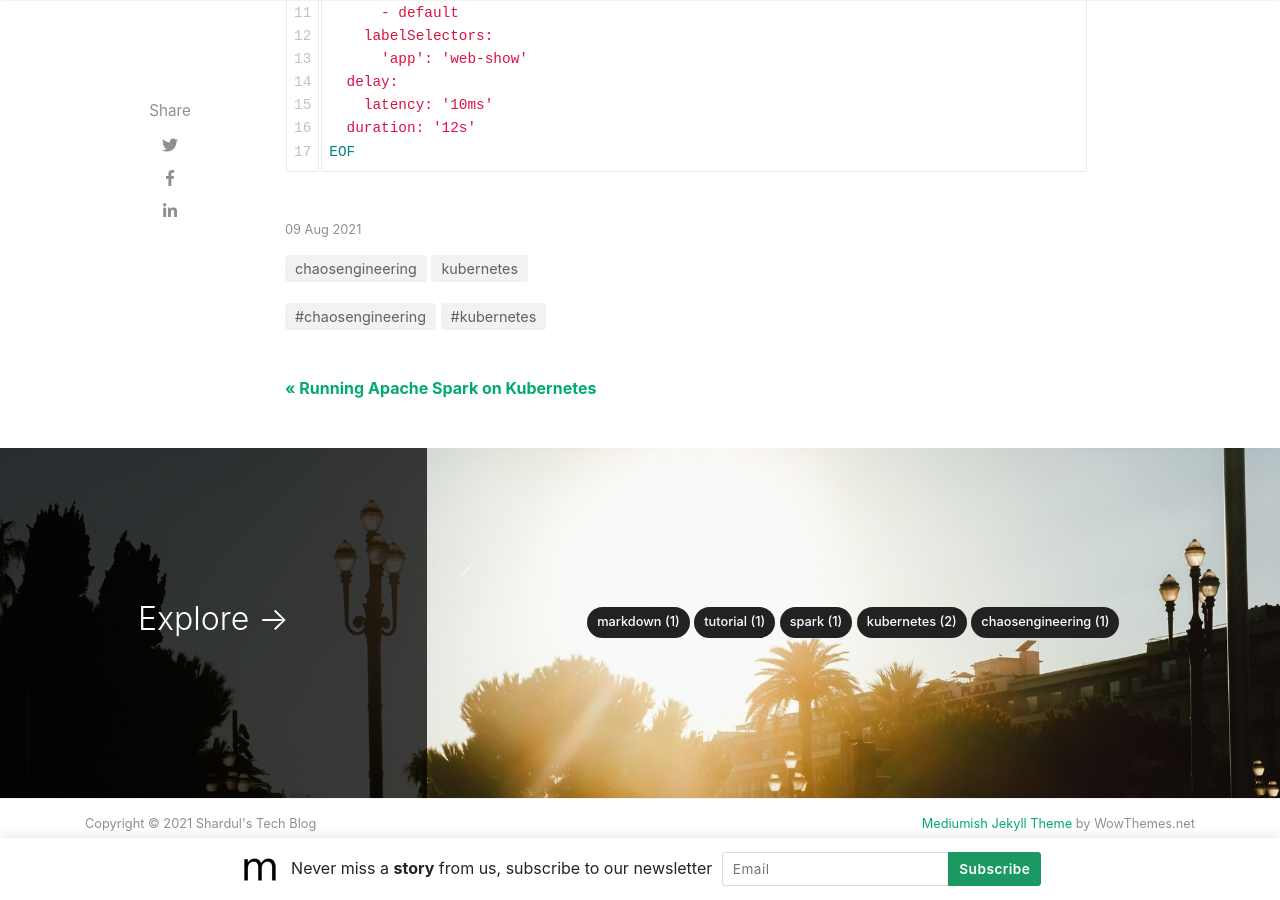
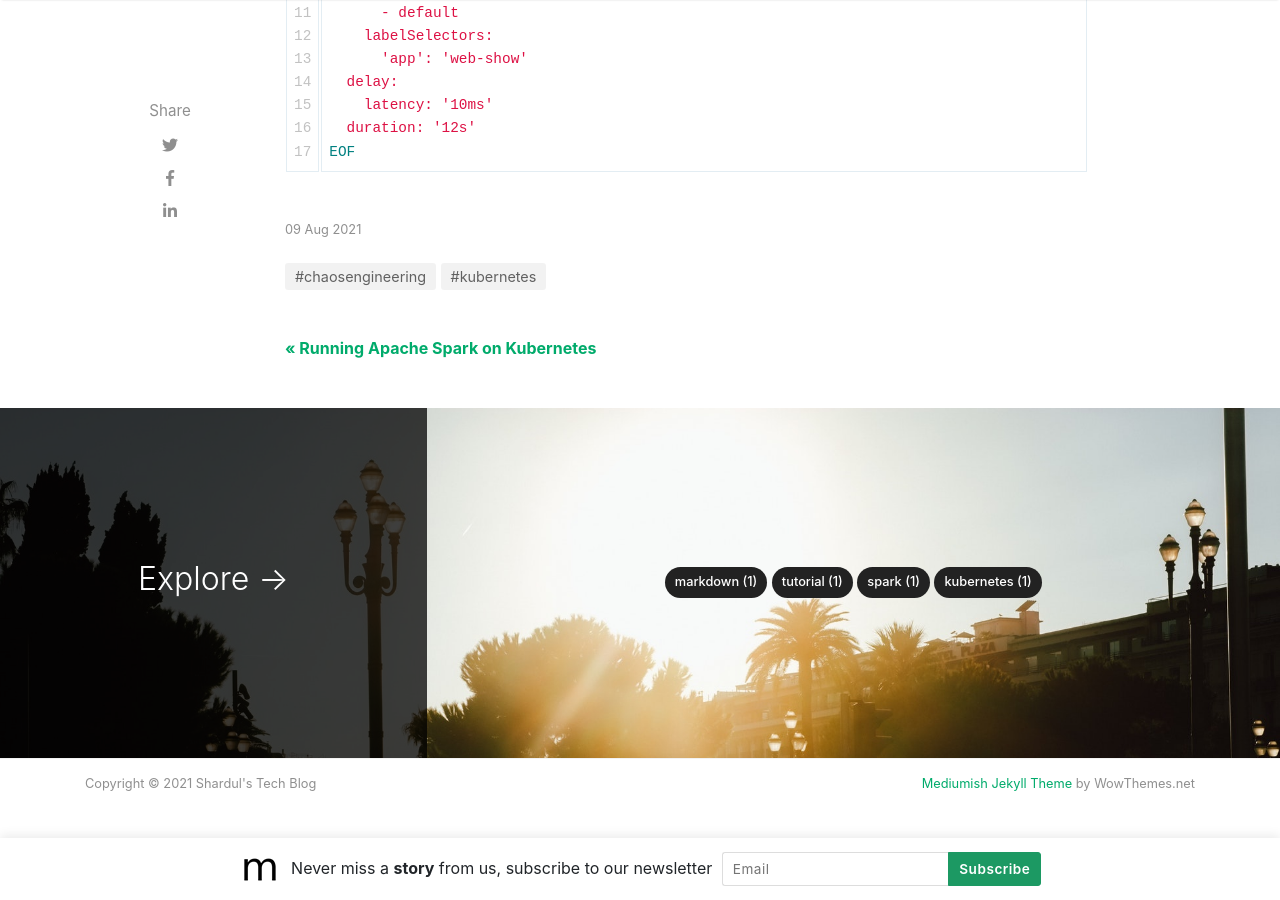
Before and after one commit to shardulsrivastava/shardulsrivastava.github.io, a Jekyll site: the page built from _posts/2021-08-09-cloud-native-chaos-engineering-with-chaos-mesh.md, in a window 1280 px wide and 900 px high, scrolled down 4420 px. Built offline with Jekyll 4.4.1, drawn with Linux system fonts in a browser that asks for light colours; nearby versions of some CDN libraries; comment, search, counter and statistics services are not loaded.

Commit message:
Add chaos engineering blog details

```diff
--- a/_posts/2021-08-09-cloud-native-chaos-engineering-with-chaos-mesh.md
+++ b/_posts/2021-08-09-cloud-native-chaos-engineering-with-chaos-mesh.md
@@ -2,7 +2,6 @@
 layout: post
 title:  "Cloud Native Chaos Engineering with Chaos Mesh"
 author: shardul
-categories: [ chaosengineering, kubernetes ]
 tags: [chaosengineering, kubernetes]
 image: assets/images/chaos-mesh-cncf.png
 description: "Cloud Native Chaos Engineering with Chaos Mesh"
```
